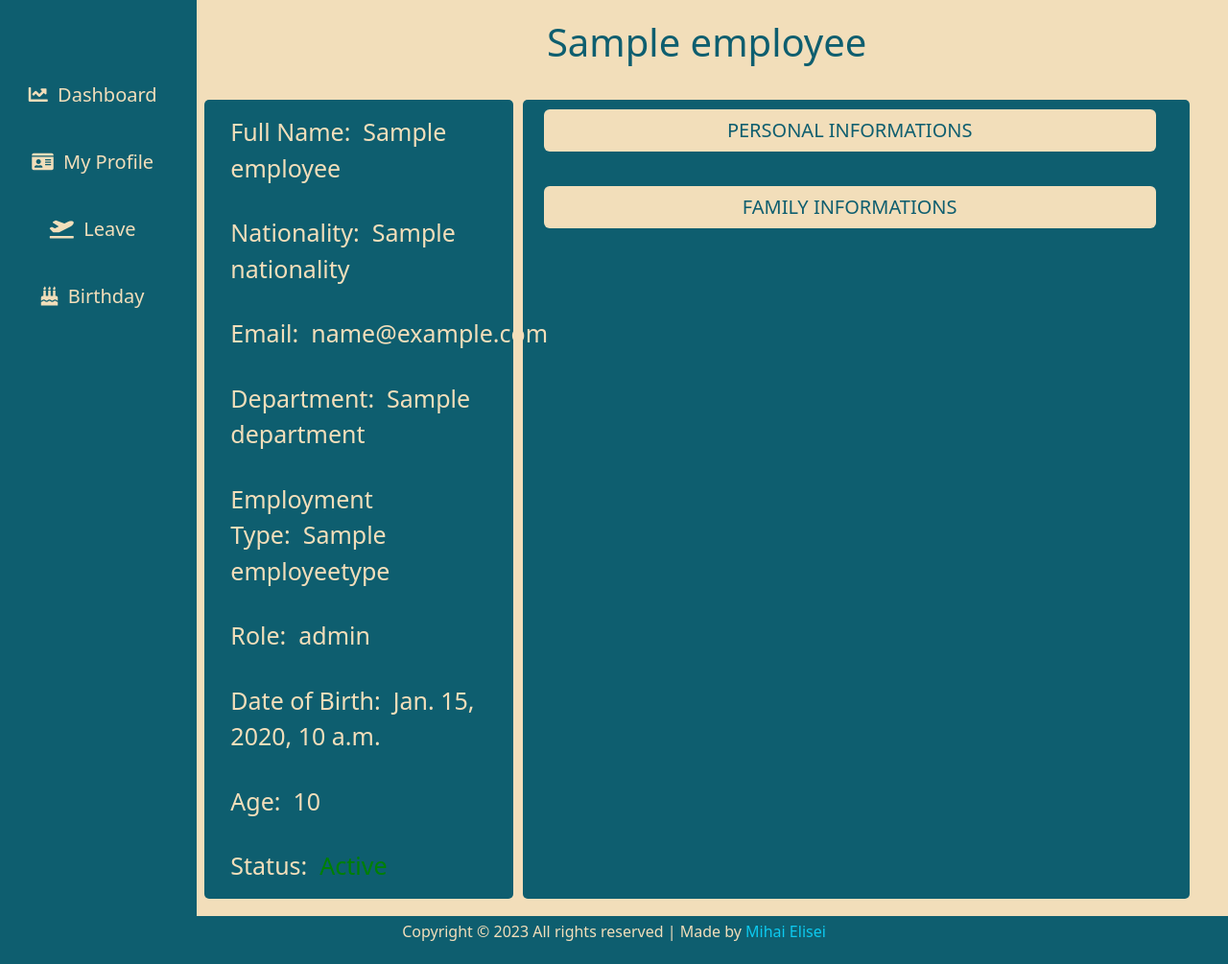
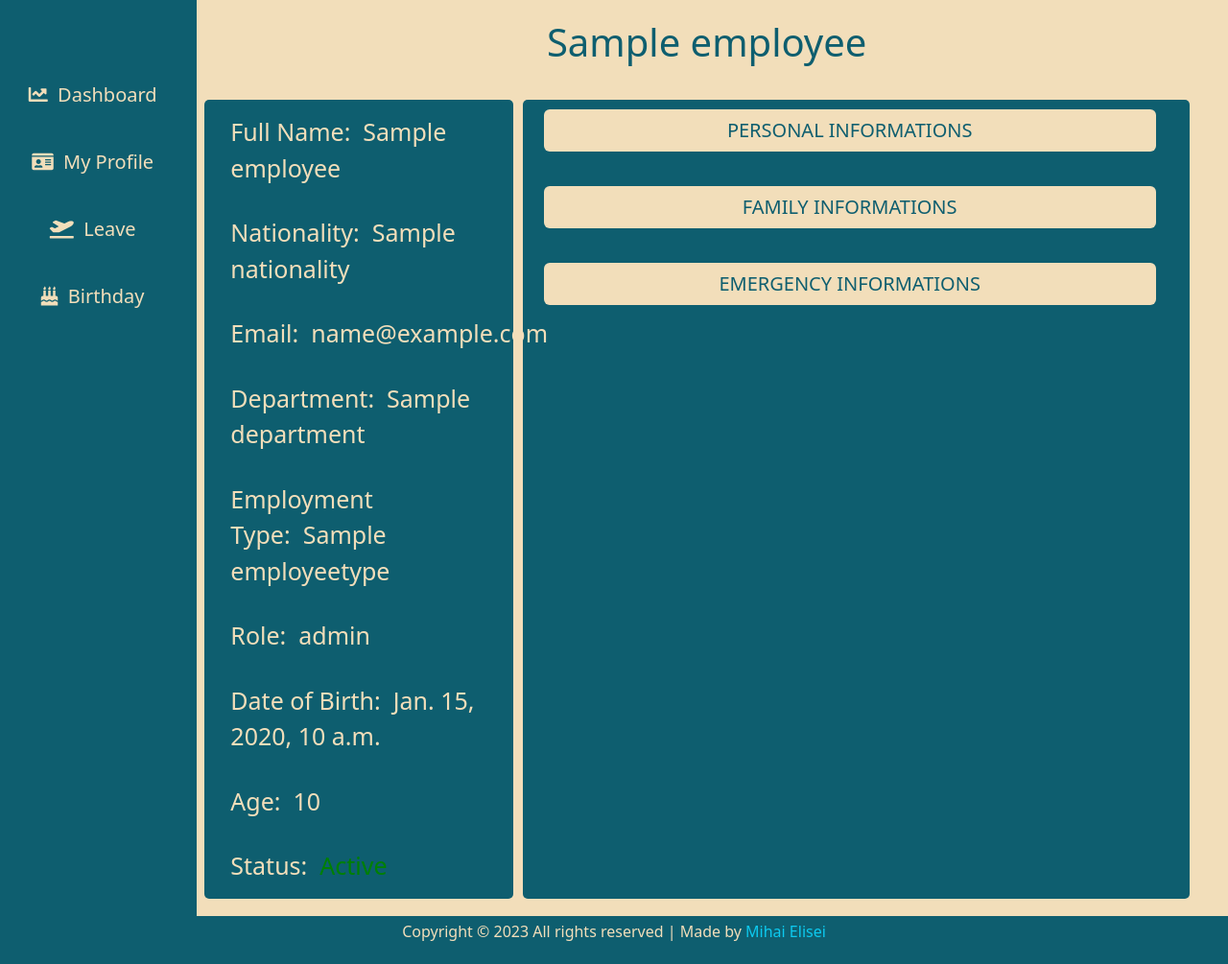
Before and after one commit to MihaiElisei/Django-Human-Resources, a Django app: template templates/dashboard/user_profile.html in a window 1280 px wide. Shown: the part 54-1059 px from the top of the page at 96% size. Run offline with Django 3.2, Linux system fonts and the light colour scheme; the template is opened without the code that fills it: most values are stand-ins (such as "Sample title", 1, 10 or a date in 2020).

Commit message:
add user profile emergency list

```diff
--- a/templates/dashboard/user_profile.html
+++ b/templates/dashboard/user_profile.html
@@ -252,6 +252,55 @@
         </div>
       </div>
     </div>
+    <!-- EMERGENCY INFORMATIONS -->
+    <div style="max-height: 40vh;">
+      <p>
+        <button class="btn btn-profile" type="button" data-bs-toggle="collapse" data-bs-target="#collapseThree"
+            aria-expanded="false" aria-controls="collapseThree">
+            EMERGENCY INFORMATIONS
+        </button>
+      </p>
+      <div class="collapse" id="collapseThree"  style="margin-left: 10px;">
+        <div class="panel-body">
+          <div class="container-fluid">
+            <div class="row">
+              {% if emergency.fullname %}
+              <div class="list-group" id="list-tab" role="tablist">
+                <ul class="list-group text-medium" style="overflow: scroll; max-height:50vh">
+                  <li class="list-group-item teal-color beige-color profile-list">
+                    <span>Full Name:</span>&nbsp;&nbsp;{{ emergency.fullname }}
+                  </li>
+                  {% if emergency.tel %}
+                  <li class="list-group-item teal-color beige-color profile-list">
+                    <span>Phone Number:</span>&nbsp;&nbsp;{{ emergency.tel }}
+                  </li>
+                  {% endif %}
+                  {% if emergency.location %}
+                  <li class="list-group-item teal-color beige-color profile-list">
+                    <span>Residence:</span>&nbsp;&nbsp;{{ emergency.location }}
+                  </li>
+                  {% endif %}
+                  {% if emergency.relationship %}
+                  <li class="list-group-item teal-color beige-color profile-list">
+                    <span>Relationship:</span>&nbsp;&nbsp;{{ emergency.relationship }}
+                  </li>
+                  {% endif %}
+                </ul>
+              </div>
+            </div>
+          {% else %}
+          <h4>
+            {% if request.user.is_superuser %}
+            <p class="no-information"> No Information found! To add information <span><a href="" class="add-information">Click Here</a></span></p>
+            {% else%}
+            <p>No Information found!</p>
+            {% endif %}
+          </h4>
+          {% endif %}
+          </div>
+        </div>
+      </div>
+    </div>
     </div>
   </div>
 </div>
```
